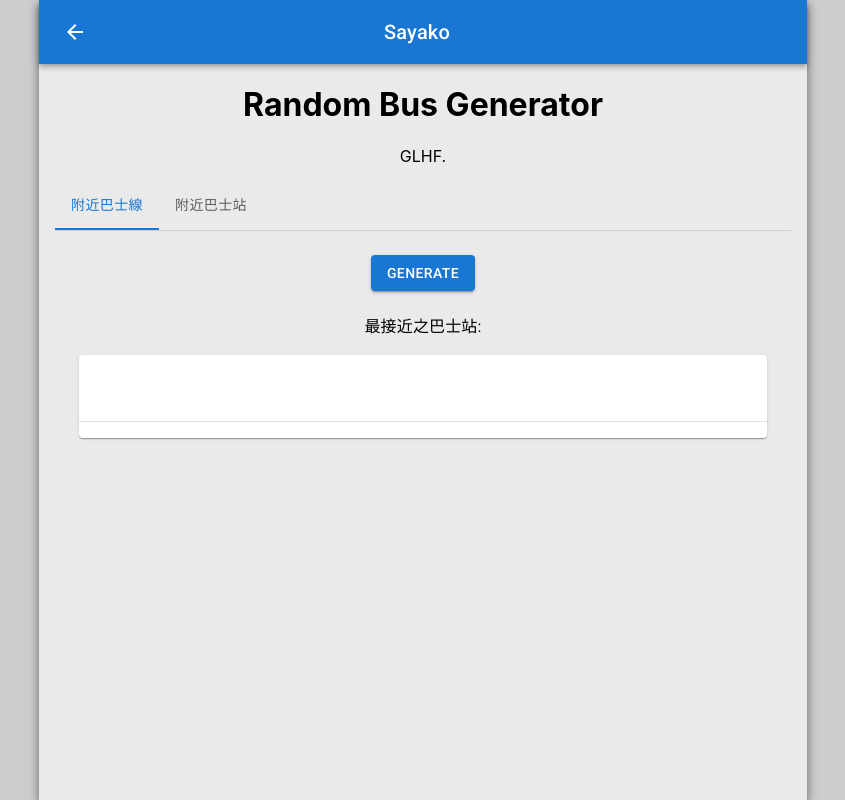
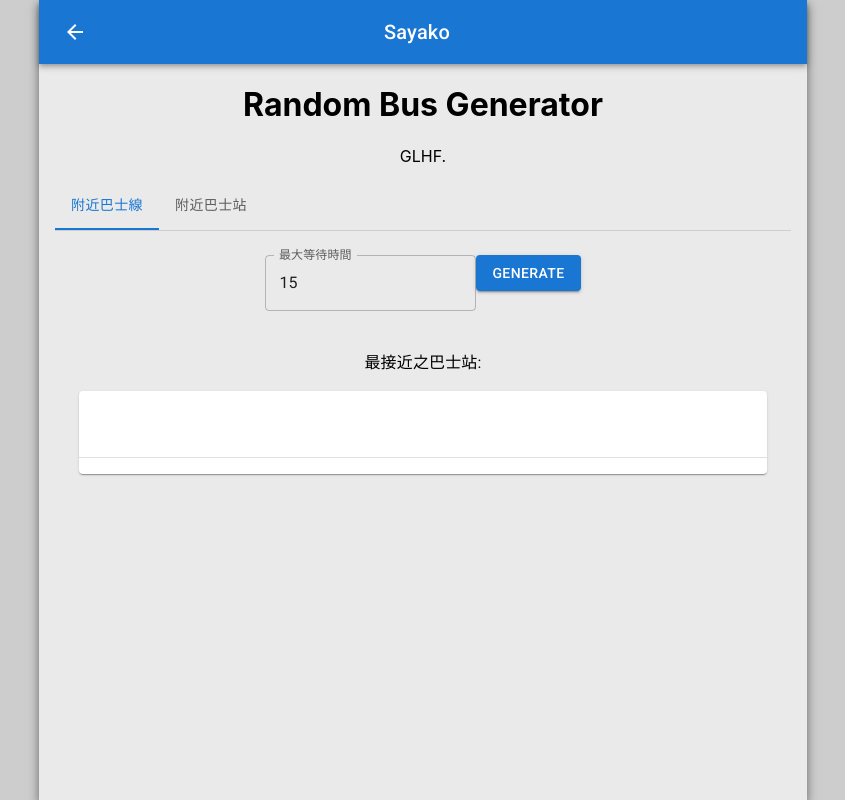
Before and after one commit to SayakoHazuki/sayako-saito, a React (Create React App) app: page /random/bus in a window 1280 px wide. Shown: the whole page, without its empty margins (217-1062 px from the left). Built offline with nearby package versions, Linux system fonts and the light colour scheme.

Commit message:
Bus update

```diff
--- a/src/pages/random/RandomBus/Tab_BusLineByLoc.tsx
+++ b/src/pages/random/RandomBus/Tab_BusLineByLoc.tsx
@@ -1,5 +1,12 @@
 import * as React from "react";
-import { Button, Card, Divider, Grid, Typography } from "@mui/material";
+import {
+  Button,
+  Card,
+  Divider,
+  Grid,
+  TextField,
+  Typography,
+} from "@mui/material";
 import busStops from "../../../data/bus-stops.json";
 
 const busStopsList = busStops.data as BusStopData[];
@@ -46,6 +53,9 @@ export interface IBusLineByLocState {
   result: BusLineStop;
   stopList: BusStopData[];
   nearestStop: BusStopData;
+  options: {
+    maxEta: number;
+  };
 }
 
 export default class BusLineByLoc extends React.Component<
@@ -72,6 +82,9 @@ export default class BusLineByLoc extends React.Component<
         name_en: "",
         name_tc: "",
         name_sc: "",
+      },
+      options: {
+        maxEta: 15,
       },
     };
   }
@@ -142,7 +155,8 @@ export default class BusLineByLoc extends React.Component<
         });
         data = data.filter(
           (i: BusStopETAData) =>
-            parseInt(i.eta) > 0 && parseInt(i.eta) < 60 * 15
+            parseInt(i.eta) > 0 &&
+            parseInt(i.eta) < 60 * this.state.options.maxEta
         );
         const pickedLine = data[Math.floor(Math.random() * data.length)];
         if (!pickedLine) {
@@ -191,6 +205,20 @@ export default class BusLineByLoc extends React.Component<
   public render() {
     return (
       <div>
+        <TextField
+          sx={{ marginBottom: "1em" }}
+          variant="outlined"
+          label="最大等待時間"
+          type="number"
+          value={this.state.options.maxEta}
+          onChange={(e) => {
+            this.setState({
+              options: {
+                maxEta: parseInt(e.target.value),
+              },
+            });
+          }}
+        />
         <Button variant="contained" onClick={() => this.generateResult(4)}>
           Generate
         </Button>
```
